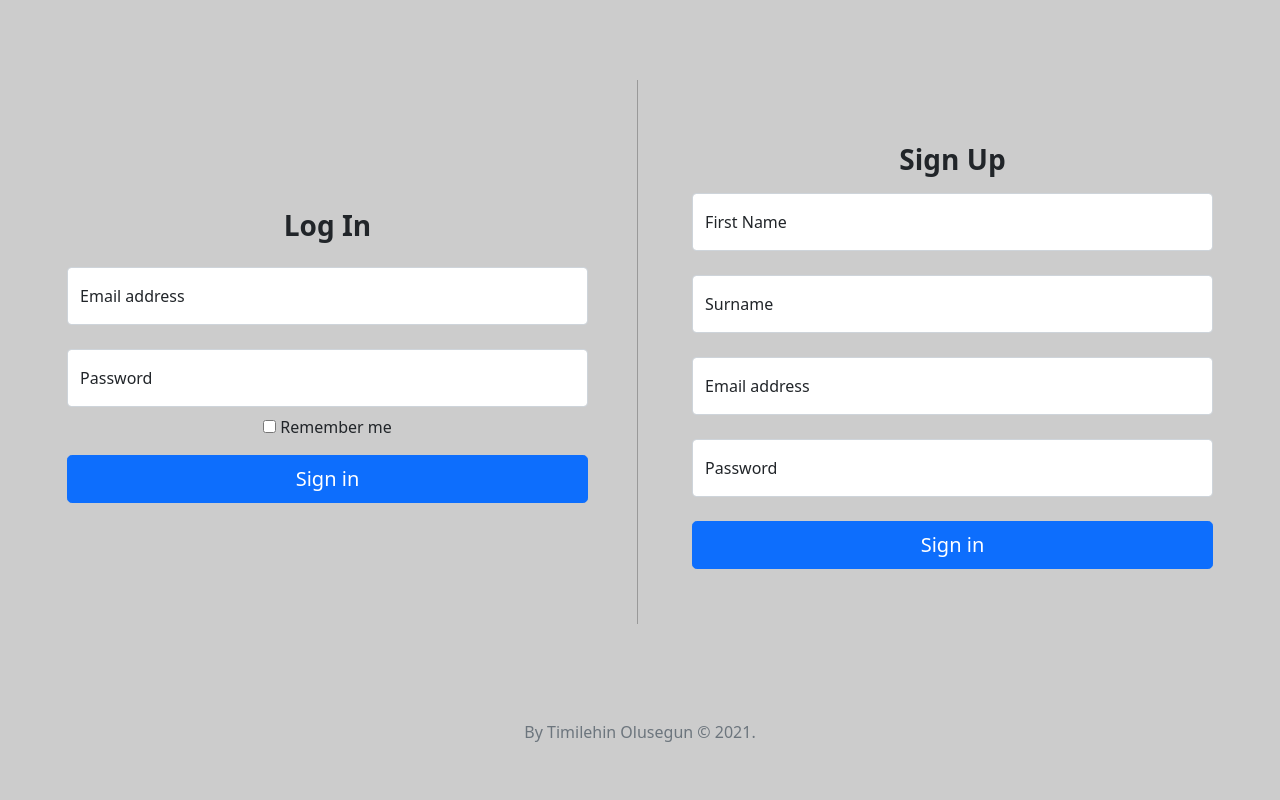
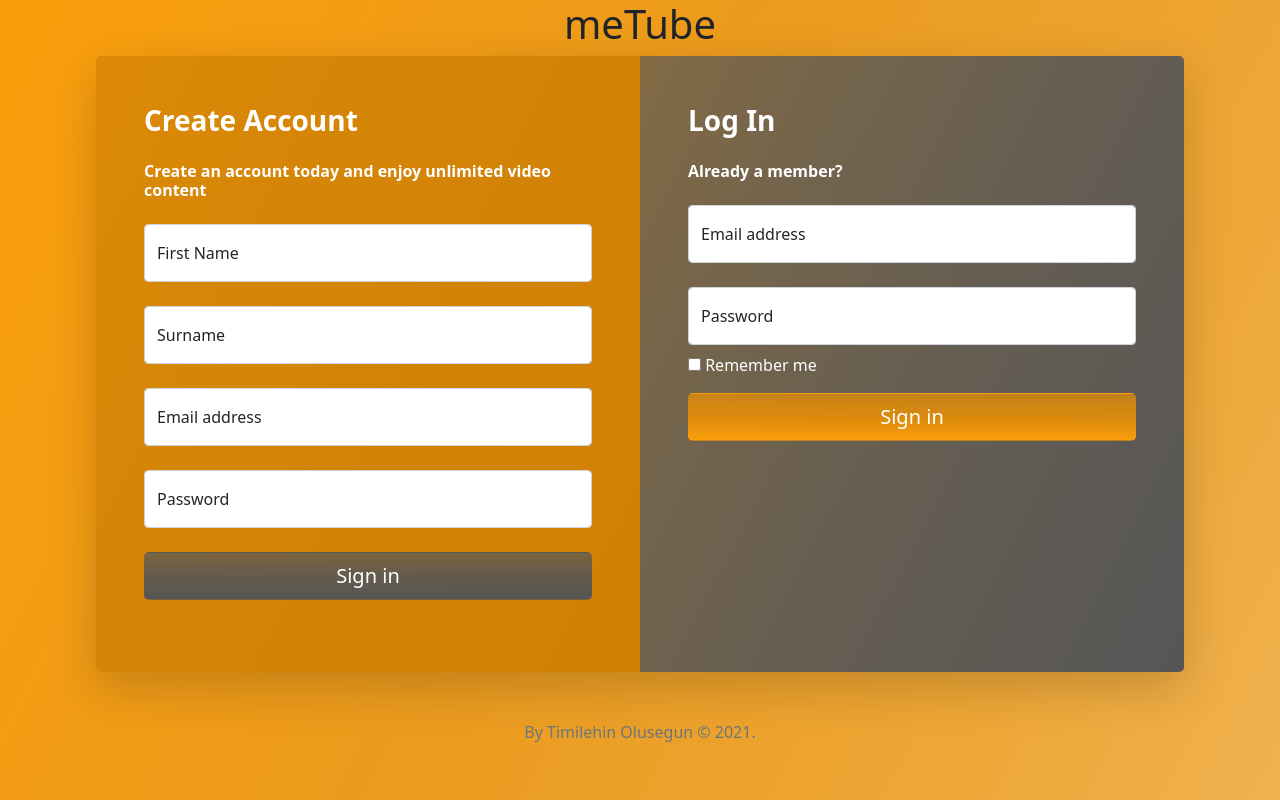
Before and after one commit to DonTee-Why/MeTube, a Django app: template meTube/templates/meTube/index.html in a window 1280 px wide. Run offline with Django 3.2, Linux system fonts and the light colour scheme; the template is opened without the code that fills it, so the values that code supplies are empty.

Commit message:
feat: style sign up page

```diff
--- a/meTube/static/meTube/css/styles.css
+++ b/meTube/static/meTube/css/styles.css
@@ -7,28 +7,63 @@ body {
   display: flex;
   flex-direction: column;
   align-items: center;
-  background-color: #cccccc !important;
-  padding-top: 40px;
   padding-bottom: 40px;
+  background: linear-gradient(116.82deg, #FB9E0C 0%, rgba(233, 144, 4, 0.9) 45.31%, rgba(233, 144, 4, 0.8) 79.17%, rgba(233, 144, 4, 0.7) 100%);
 }
 
 .form-signin {
-  width: 100%;
-  padding: 15px;
+  width: 85%;
+  height: 250vmin;
   margin: auto;
 }
 
 .vl {
   border-left: 1px solid rgba(140, 140, 140, 0.8);
-  height: 68%;
+  height: 65%;
   position: absolute;
   left: 50%;
-  top: 10%;
+  top: 12%;
   bottom: auto;
   margin-left: -3px;
 }
 
-@media (max-width:768px){
+.dl{
+  border-top-left-radius: 0.30rem;
+  border-bottom-left-radius: 0.30rem;
+  padding: 3.0rem;
+  background: linear-gradient(296.82deg, #D08104 0%, rgba(208, 129, 4, 0.9) 45.31%, rgba(208, 129, 4, 0.8) 79.17%, rgba(208, 129, 4, 0.7) 100%);
+}
+
+.dl-btn-bg{
+  background: linear-gradient(360deg, #565656 0%, rgba(86, 86, 86, 0.9) 44.27%, rgba(86, 86, 86, 0.8) 76.04%, rgba(86, 86, 86, 0.7) 100%);
+  transition: 0.3s ease-in-out !important;
+}
+
+.dl-btn-bg:hover{
+  background: #565656;
+}
+
+.dr{
+  border-top-right-radius: 0.30rem;
+  border-bottom-right-radius: 0.30rem;
+  padding: 3.0rem;
+  background: linear-gradient(296.82deg, #565656 0%, rgba(86, 86, 86, 0.9) 44.27%, rgba(86, 86, 86, 0.8) 76.04%, rgba(86, 86, 86, 0.7) 100%);
+}
+
+.dr-btn-bg{
+  background: linear-gradient(360deg, #FB9E0C 0%, rgba(233, 144, 4, 0.9) 45.31%, rgba(233, 144, 4, 0.8) 79.17%, rgba(233, 144, 4, 0.7) 100%);
+  transition: 0.3s ease-in-out !important;
+}
+
+.dr-btn-bg:hover{
+  background: #D08104;
+}
+
+@media (max-width:767px){
+  .form-signin {
+    width: 90%;
+    margin: auto;
+  }
   .vl{
     display: none;
   }
--- a/meTube/templates/meTube/index.html
+++ b/meTube/templates/meTube/index.html
@@ -2,38 +2,15 @@
 {% load static %}
 
 {% block body %}
-<main class="dt d-flex justify-content-around form-signin text-center">
-
+    <div>
+        <h1>meTube</h1>
+    </div>
+    <main class="dt d-flex justify-content-around form-signin border border-0 shadow-lg rounded-3">
         <!-- Log In -->
-    <div class="col-sm-5 dl my-auto">
-        <h1 class="h3 mb-4 fw-bolder">Log In</h1>
-        <form action="" method="post">
-            {% csrf_token %}
-            {% comment %} <img class="mb-4" src="{% static 'video_app/img/camera-logo.svg' %}" alt="" width="72" height="57"> {% endcomment %}
-
-            <div class="form-floating mb-4">
-                <input type="email" class="form-control" id="floatingEmail" placeholder="name@example.com" name="floatingEmail">
-                <label for="floatingEmail">Email address</label>
-            </div>
-            <div class="form-floating mb-2">
-                <input type="password" class="form-control" id="floatingPassword" placeholder="Password" name="floatingPassword">
-                <label for="floatingPassword">Password</label>
-            </div>
-
-            <div class="checkbox mb-3">
-                <label>
-                    <input type="checkbox" value="remember-me"> Remember me
-                </label>
-            </div>
-            <button class="w-100 btn btn-lg btn-primary" type="submit">Sign in</button>
-        </form>
-    </div>
-    <!-- Divider -->
-    <div class="vl"></div>
-    <!-- Sign Up -->
-    <div class="col-sm-5 dr">
-        <h1 class="h3 mb-3 fw-bolder">Sign Up</h1>
-        <form action="" method="post">
+        <div class="col-sm-6 dl">
+            <h1 class="h3 mb-4 fw-bolder text-white">Create Account</h1>
+            <h6 class="mb-4 fw-bold text-white">Create an account today and enjoy unlimited video content</h6>
+            <form action="" method="post" id="signInForm">
                 {% csrf_token %}
                 {% comment %} <img class="mb-4" src="{% static 'video_app/img/camera-logo.svg' %}" alt="" width="72" height="57"> {% endcomment %}
 
@@ -56,8 +33,34 @@
                     <input type="password" class="form-control" id="floatingPassword" placeholder="Password" name="floatingPassword" required>
                     <label for="floatingPassword">Password</label>
                 </div>
-<!-- <button class="w-100 btn btn-lg btn-primary" type="submit">Sign in</button> -->
-            <a href="" class="w-100 btn btn-lg btn-primary" type="submit">Sign in</a>
+                <a href="" class="w-100 btn btn-lg dl-btn-bg text-white" type="submit">Sign in</a>
+            </form>
+        </div>
+        <!-- Divider -->
+        <!-- <div class="vl"></div> -->
+        <!-- Sign Up -->
+        <div class="col-sm-6 dr">
+            <h1 class="h3 mb-4 fw-bolder text-white">Log In</h1>
+            <h6 class="mb-4 fw-bold text-white">Already a member?</h6>
+            <form action="" method="post" class="my-auto" id="signUpForm">
+                {% csrf_token %}
+                {% comment %} <img class="mb-4" src="{% static 'video_app/img/camera-logo.svg' %}" alt="" width="72" height="57"> {% endcomment %}
+
+                <div class="form-floating mb-4">
+                    <input type="email" class="form-control" id="floatingEmail" placeholder="name@example.com" name="floatingEmail">
+                    <label for="floatingEmail">Email address</label>
+                </div>
+                <div class="form-floating mb-2">
+                    <input type="password" class="form-control" id="floatingPassword" placeholder="Password" name="floatingPassword">
+                    <label for="floatingPassword">Password</label>
+                </div>
+
+                <div class="checkbox mb-3 text-white">
+                    <label>
+                        <input type="checkbox" value="remember-me"> Remember me
+                    </label>
+                </div>
+                <button class="w-100 btn btn-lg dr-btn-bg text-white" type="submit">Sign in</button>
             </form>
         </div>
     </main>
```
Also changed, not shown: other parts of meTube/static/meTube/css/styles.css (+3 -0 lines). Lines whose indentation alone changed are shown as unchanged.
